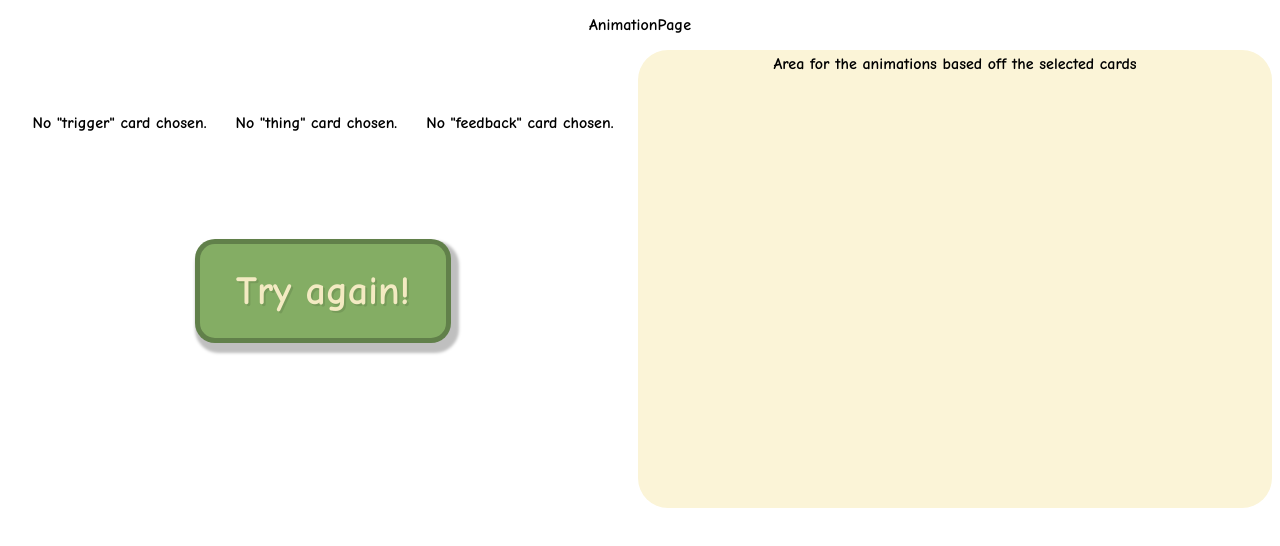
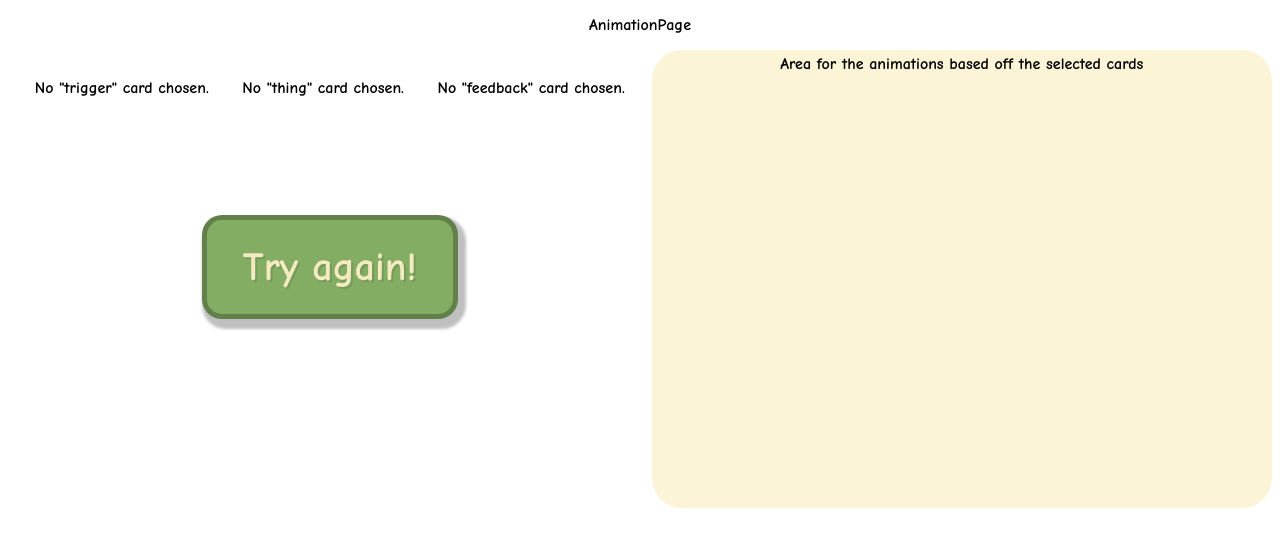
Before and after one commit to IT2901-Tiles/Tiles, a React (Create React App) app in the folder tiles01/: page /animation in a window 1280 px wide. Shown: the top 546 px of the page. Built offline with nearby package versions, Linux system fonts and the light colour scheme.

Commit message:
little fix

```diff
--- a/tiles01/src/AnimationPage.css
+++ b/tiles01/src/AnimationPage.css
@@ -33,11 +33,11 @@
 /* Styling of the cards */
 .card1AnimationsPage, .card2AnimationsPage, .card3AnimationsPage {
     margin-top: 3vw;
+    margin: 3px;
 }
 
 .triggerAnimationsPage, .thingAnimationsPage, .feedbackAnimationsPage {
     height: 20vw;
-    margin: 3px;
 }
 
 .triggerAnimationsPage:hover, .thingAnimationsPage:hover, .feedbackAnimationsPage:hover {
```
Also changed, not shown: 1 other file (tests, documents, lock files or other folders).
